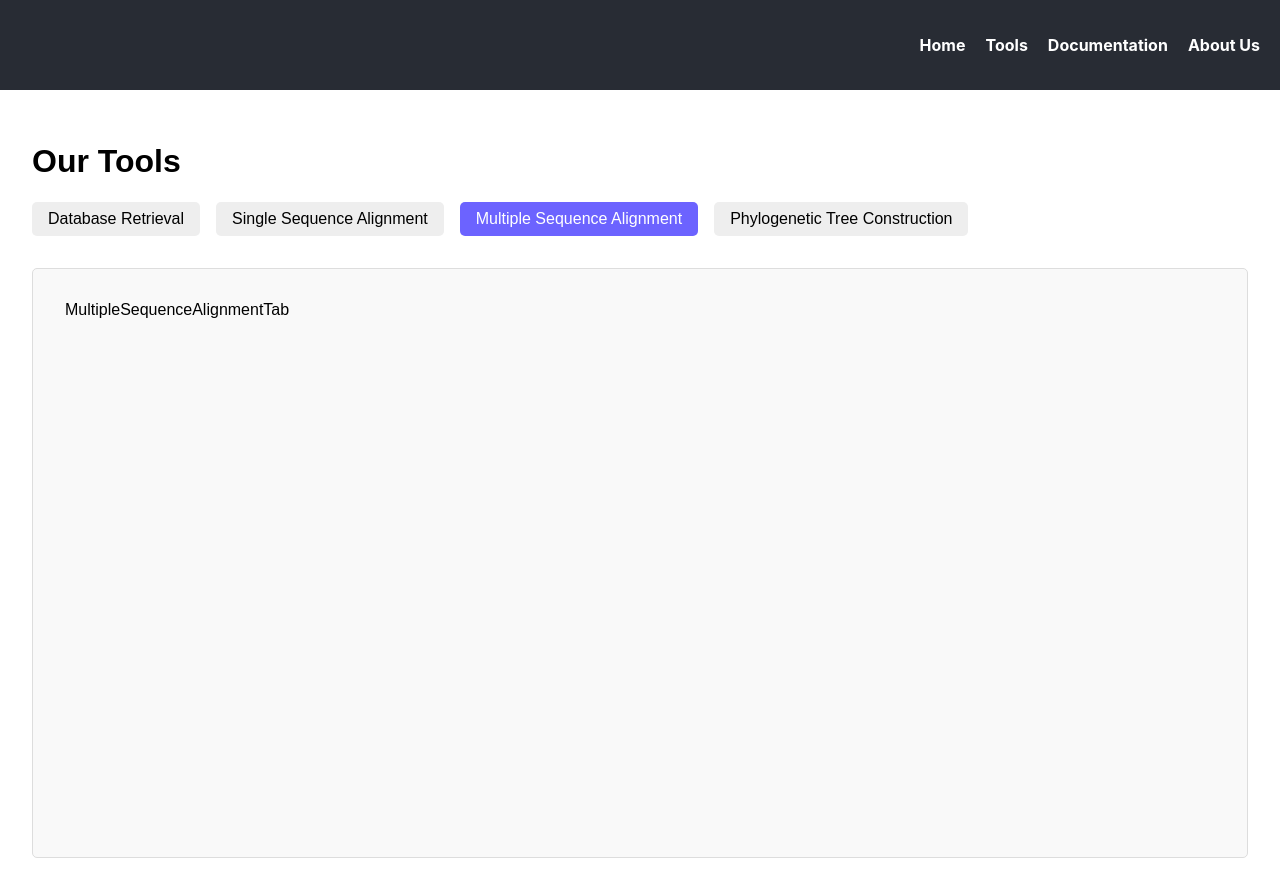
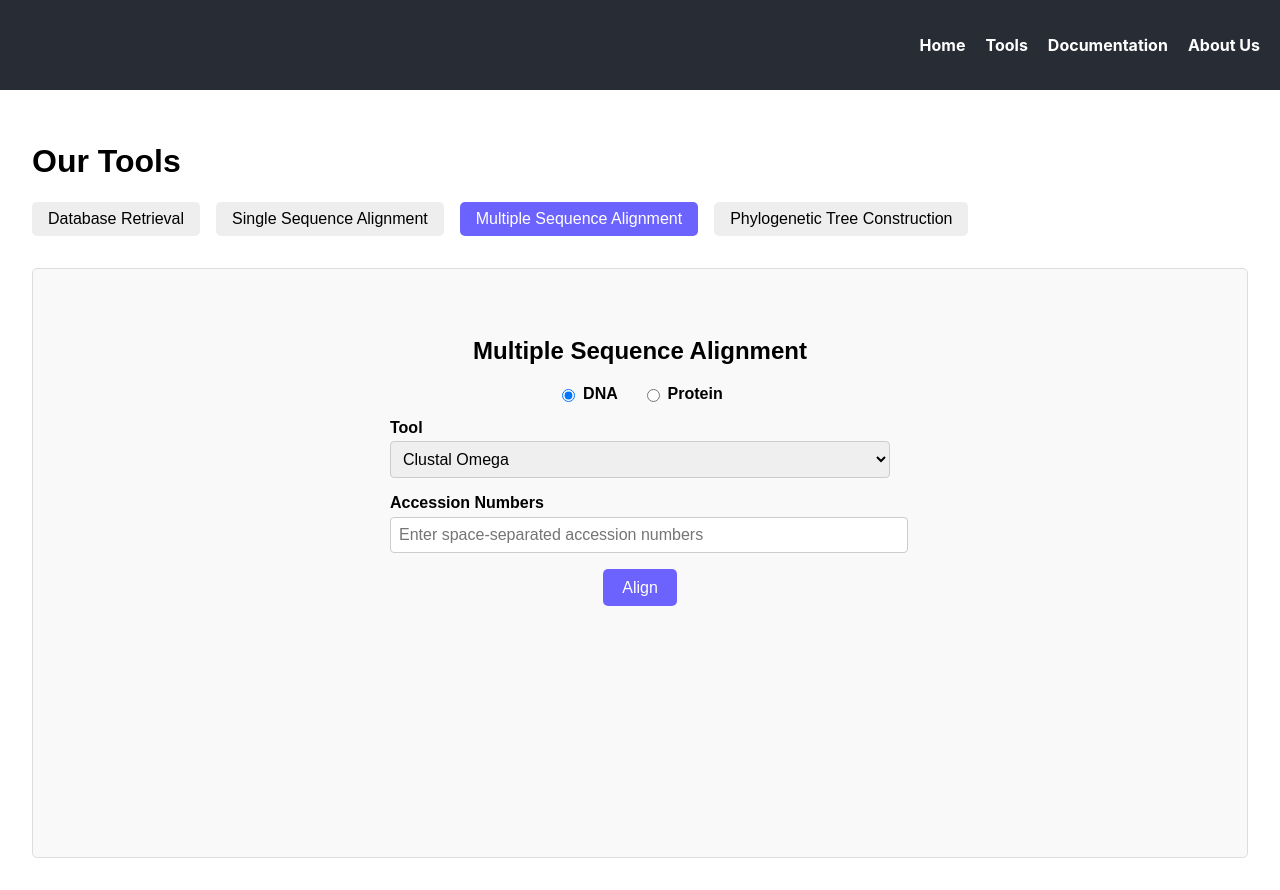
Before and after one commit to silviatag/Bioinformatics-Automation-Script-UI, a React (Create React App) app: page /tools in a window 1280 px wide. Both pictures are taken after a click on the button "Multiple Sequence Alignment". Built offline with nearby package versions, Linux system fonts and the light colour scheme.

Commit message:
adding MSA tab

```diff
--- /dev/null
+++ b/src/style/multipleSequenceAlignmentTab.css
@@ -0,0 +1,108 @@
+.msa-tab {
+  padding: 1rem;
+  display: flex;
+  flex-direction: column;
+  align-items: center; /* centers everything horizontally */
+}
+
+.input-container {
+  width: 100%;
+  max-width: 500px; /* keeps things from stretching too much */
+}
+
+.radio-row {
+  display: flex;
+  gap: 1.5rem;
+  justify-content: center;
+  margin-bottom: 1rem;
+}
+
+.radio-row label {
+  font-weight: bold;
+  display: flex;
+  align-items: center;
+  gap: 0.3rem;
+  cursor: pointer;
+}
+
+.input-row {
+  display: flex;
+  gap: 1rem;
+  justify-content: center; /* center dropdown + input */
+  flex-wrap: wrap; /* responsive */
+  margin-bottom: 1rem;
+}
+
+.input-group {
+  display: flex;
+  flex-direction: column;
+  width: 100%;
+}
+
+.input-group label {
+  font-weight: bold;
+  margin-bottom: 0.3rem;
+}
+
+.input-group select,
+.input-group input {
+  padding: 0.5rem;
+  font-size: 1rem;
+  border-radius: 4px;
+  border: 1px solid #ccc;
+  width: 100%;
+}
+
+.button-row {
+  display: flex;
+  justify-content: center;
+  margin-bottom: 1.5rem;
+}
+
+.button-row button {
+  padding: 0.6rem 1.2rem;
+  font-size: 1rem;
+  border-radius: 5px;
+  border: none;
+  background-color: #6c63ff;
+  color: white;
+  cursor: pointer;
+}
+
+.button-row button:hover {
+  background-color: #5751d9;
+}
+
+/* Optional: for displaying MSA results later */
+.msa-result {
+  width: 100%;
+  max-width: 500px;
+  margin-top: 1.5rem;
+}
+
+.msa-result pre {
+  background: #f4f4f4;
+  padding: 1rem;
+  border-radius: 4px;
+  max-height: 300px;
+  overflow-y: auto;
+}
+
+.download-container {
+  display: flex;
+  justify-content: center;
+  margin-top: 0.5rem;
+}
+
+.download-container button {
+  padding: 0.6rem 1.2rem;
+  border-radius: 5px;
+  border: none;
+  background-color: #6c63ff;
+  color: white;
+  cursor: pointer;
+}
+
+.download-container button:hover {
+  background-color: #5751d9;
+}
--- a/src/tabs/MultipleSequenceAlignmentTab.js
+++ b/src/tabs/MultipleSequenceAlignmentTab.js
@@ -1,9 +1,130 @@
-import React from 'react'
+import React, { useState } from 'react';
+import '../style/multipleSequenceAlignmentTab.css';
 
 const MultipleSequenceAlignmentTab = () => {
+  const [sequenceType, setSequenceType] = useState('DNA'); // default DNA
+  const [tool, setTool] = useState('clustal'); // default tool
+  const [accessions, setAccessions] = useState('');
+  const [loading, setLoading] = useState(false);
+  const [msaText, setMsaText] = useState('');
+  const [jobId, setJobId] = useState(null);
+  const RAILWAY_URL = process.env.REACT_APP_BACKEND_URL;
+
+  const handleSequenceTypeChange = (e) => setSequenceType(e.target.value);
+  const handleToolChange = (e) => setTool(e.target.value);
+  const handleAccessionsChange = (e) => setAccessions(e.target.value);
+
+  const handleAlign = async () => {
+    if (!accessions.trim()) {
+      alert('Please enter at least two accession numbers.');
+      return;
+    }
+
+    setLoading(true);
+    setMsaText('');
+    setJobId(null);
+
+    try {
+      const response = await fetch(`${RAILWAY_URL}/api/msa`, {
+        method: 'POST',
+        headers: { 'Content-Type': 'application/json' },
+        body: JSON.stringify({
+          dbType: sequenceType,
+          tool,
+          accessions: accessions.trim().split(/\s+/)
+        })
+      });
+
+      const data = await response.json();
+
+      if (!response.ok) {
+        alert(data.error || 'Something went wrong during alignment.');
+      } else {
+        setMsaText(data.rawOutput); // display the MSA output
+        setJobId(data.jobId);
+      }
+
+    } catch (err) {
+      console.error(err);
+      alert('An error occurred while contacting the server.');
+    } finally {
+      setLoading(false);
+    }
+  };
+
   return (
-    <div>MultipleSequenceAlignmentTab</div>
-  )
-}
+    <div className="msa-tab">
+      <h2>Multiple Sequence Alignment</h2>
 
-export default MultipleSequenceAlignmentTab
+      <div className="input-container">
+        <div className="radio-row">
+          <label>
+            <input
+              type="radio"
+              value="DNA"
+              checked={sequenceType === 'DNA'}
+              onChange={handleSequenceTypeChange}
+            />
+            DNA
+          </label>
+          <label>
+            <input
+              type="radio"
+              value="Protein"
+              checked={sequenceType === 'Protein'}
+              onChange={handleSequenceTypeChange}
+            />
+            Protein
+          </label>
+        </div>
+
+        <div className="input-row">
+          <div className="input-group">
+            <label htmlFor="tool">Tool</label>
+            <select id="tool" value={tool} onChange={handleToolChange}>
+              <option value="clustal">Clustal Omega</option>
+              <option value="mafft">MAFFT</option>
+            </select>
+          </div>
+
+          <div className="input-group">
+            <label htmlFor="accessions">Accession Numbers</label>
+            <input
+              type="text"
+              id="accessions"
+              value={accessions}
+              onChange={handleAccessionsChange}
+              placeholder="Enter space-separated accession numbers"
+            />
+          </div>
+        </div>
+
+        <div className="button-row">
+          <button onClick={handleAlign} disabled={loading}>
+            {loading ? 'Aligning...' : 'Align'}
+          </button>
+        </div>
+      </div>
+
+      {msaText && (
+        <div className="msa-result">
+          <h3>MSA Output:</h3>
+          <pre>{msaText}</pre>
+          {jobId && (
+            <div className="download-container">
+              <a
+                href={`${RAILWAY_URL}/outputs/${jobId}/msa_result.fasta`}
+                target="_blank"
+                rel="noopener noreferrer"
+              >
+                <button>Download MSA</button>
+              </a>
+            </div>
+          )}
+        </div>
+      )}
+    </div>
+  );
+};
+
+export default MultipleSequenceAlignmentTab;
```
